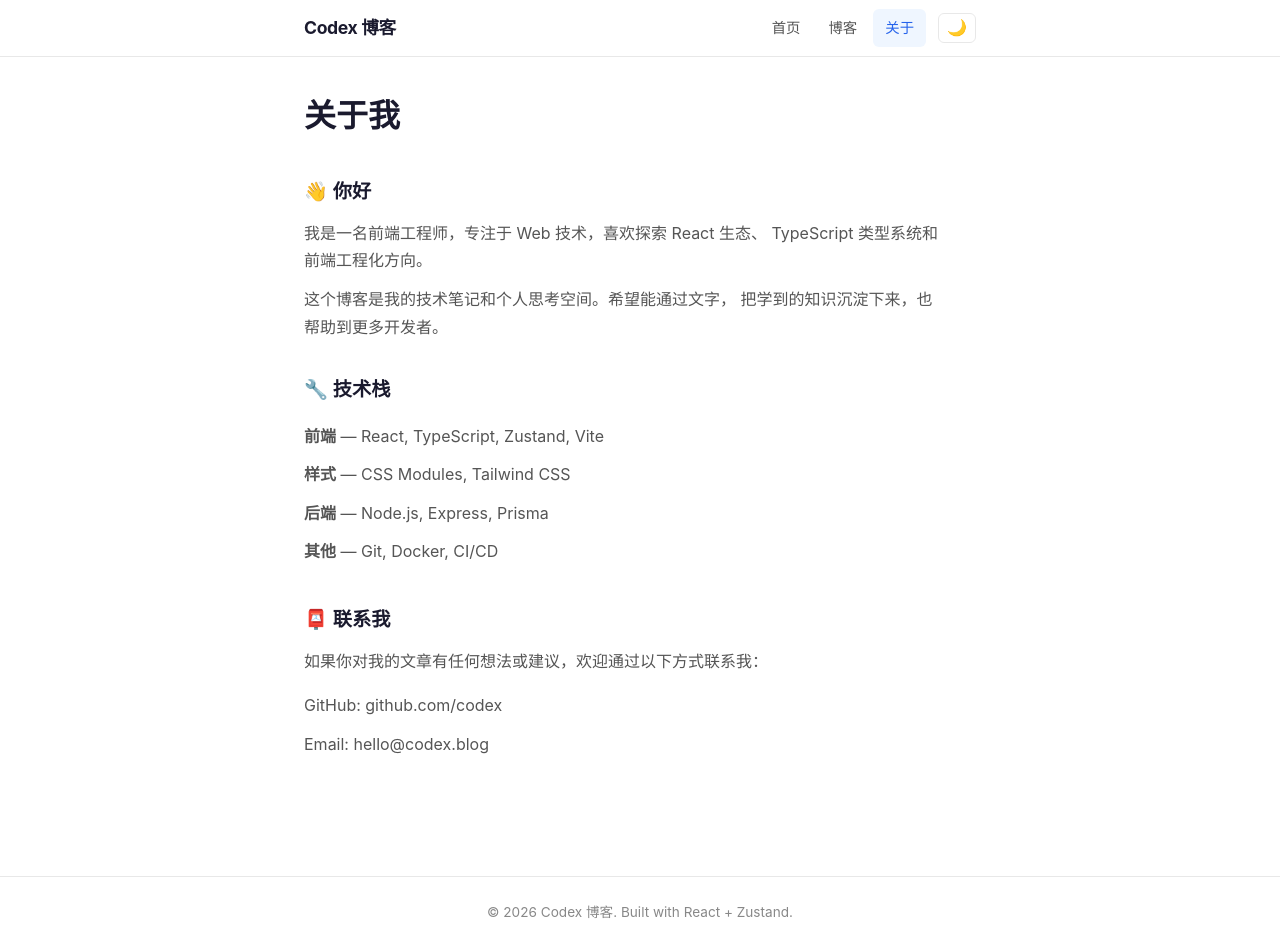
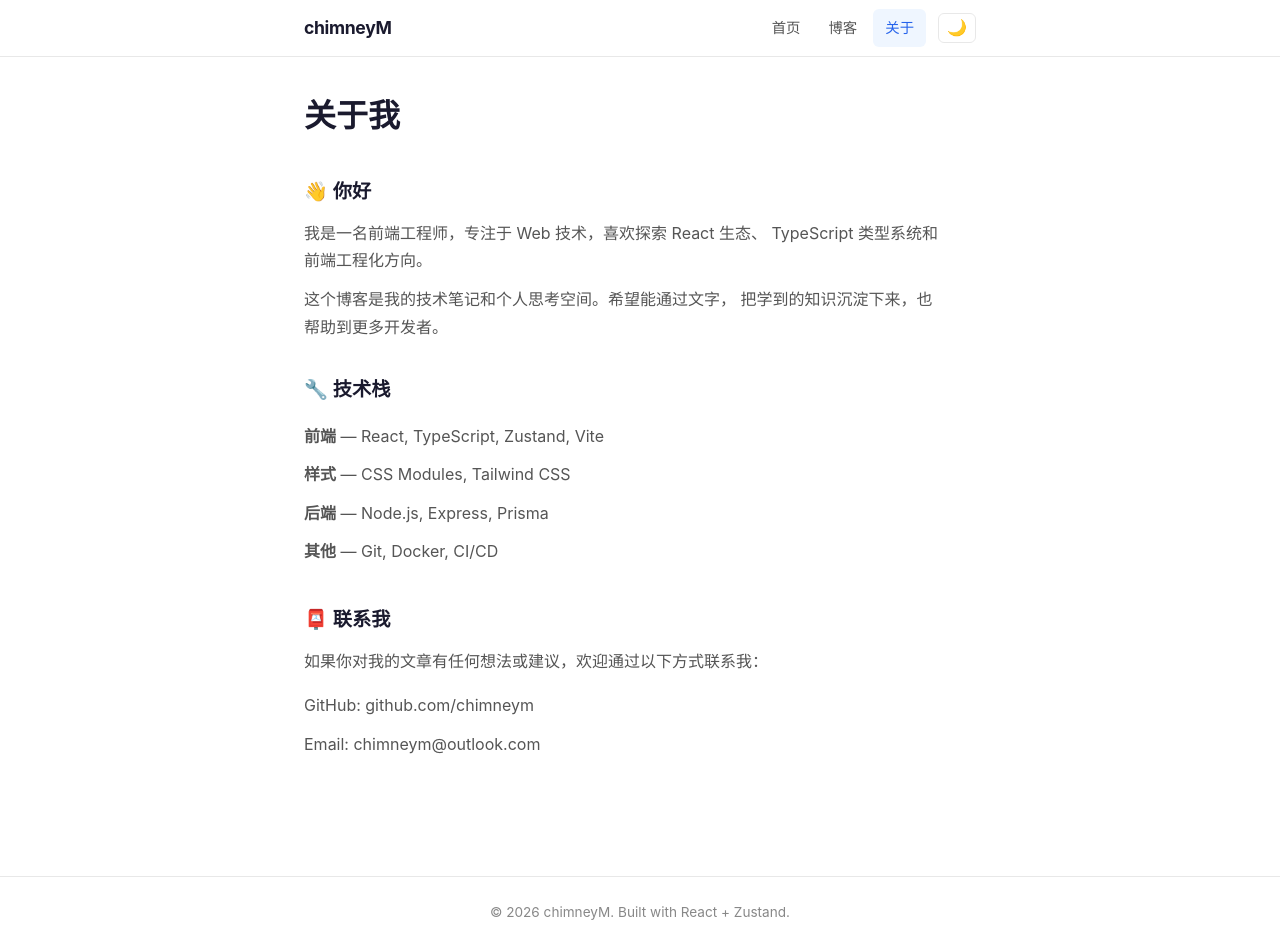
Before and after one commit to chimneyM/my-blog, a React (Vite) app: page /about in a window 1280 px wide. Built offline with nearby package versions, Linux system fonts and the light colour scheme.

Commit message:
fix: 信息修改

```diff
--- a/src/components/Header.tsx
+++ b/src/components/Header.tsx
@@ -15,7 +15,7 @@ export default function Header() {
     <header className="header">
       <div className="header-inner">
         <Link to="/" className="logo">
-          Codex 博客
+          chimneyM
         </Link>
         <nav className="nav">
           {navLinks.map((link) => (
--- a/src/components/Layout.tsx
+++ b/src/components/Layout.tsx
@@ -18,7 +18,7 @@ export default function Layout() {
       </main>
       <footer className="footer">
         <div className="footer-inner">
-          <p>&copy; {new Date().getFullYear()} Codex 博客. Built with React + Zustand.</p>
+          <p>&copy; {new Date().getFullYear()} chimneyM. Built with React + Zustand.</p>
         </div>
       </footer>
     </div>
--- a/src/pages/AboutPage.tsx
+++ b/src/pages/AboutPage.tsx
@@ -31,8 +31,8 @@ export default function AboutPage() {
             如果你对我的文章有任何想法或建议，欢迎通过以下方式联系我：
           </p>
           <ul>
-            <li>GitHub: github.com/codex</li>
-            <li>Email: hello@codex.blog</li>
+            <li>GitHub: github.com/chimneym</li>
+            <li>Email: chimneym@outlook.com</li>
           </ul>
         </section>
       </div>
--- a/src/pages/HomePage.tsx
+++ b/src/pages/HomePage.tsx
@@ -9,7 +9,7 @@ export default function HomePage() {
   return (
     <div className="home-page">
       <section className="hero">
-        <h1 className="hero-title">Codex 的博客</h1>
+        <h1 className="hero-title">chimneyM</h1>
         <p className="hero-subtitle">
           记录技术思考、前端实践与个人成长。偶尔写一些有意思的东西。
         </p>
--- a/src/pages/PostPage.tsx
+++ b/src/pages/PostPage.tsx
@@ -10,10 +10,10 @@ export default function PostPage() {
 
   useEffect(() => {
     if (post) {
-      document.title = `${post.title} - Codex 博客`
+      document.title = `${post.title} - chimneyM`
     }
     return () => {
-      document.title = 'Codex 博客'
+      document.title = 'chimneyM'
     }
   }, [post])
 
```
